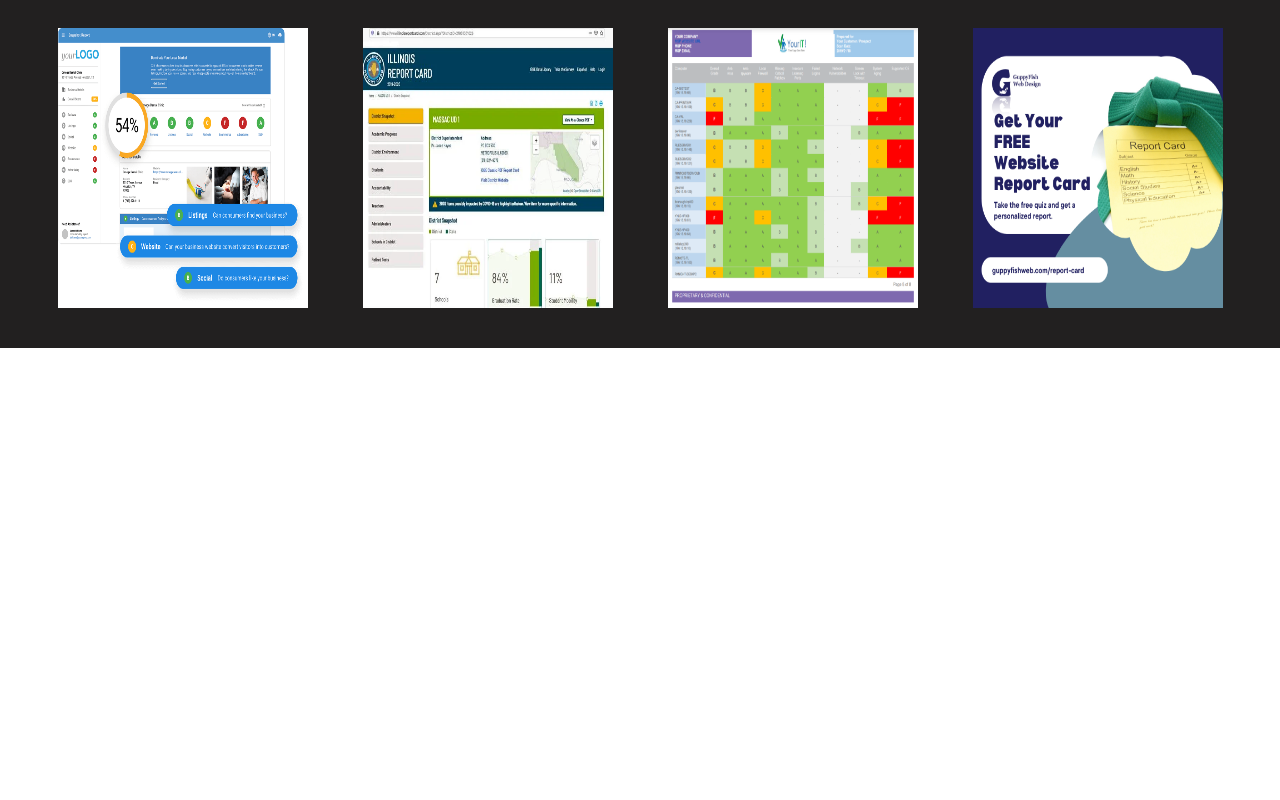
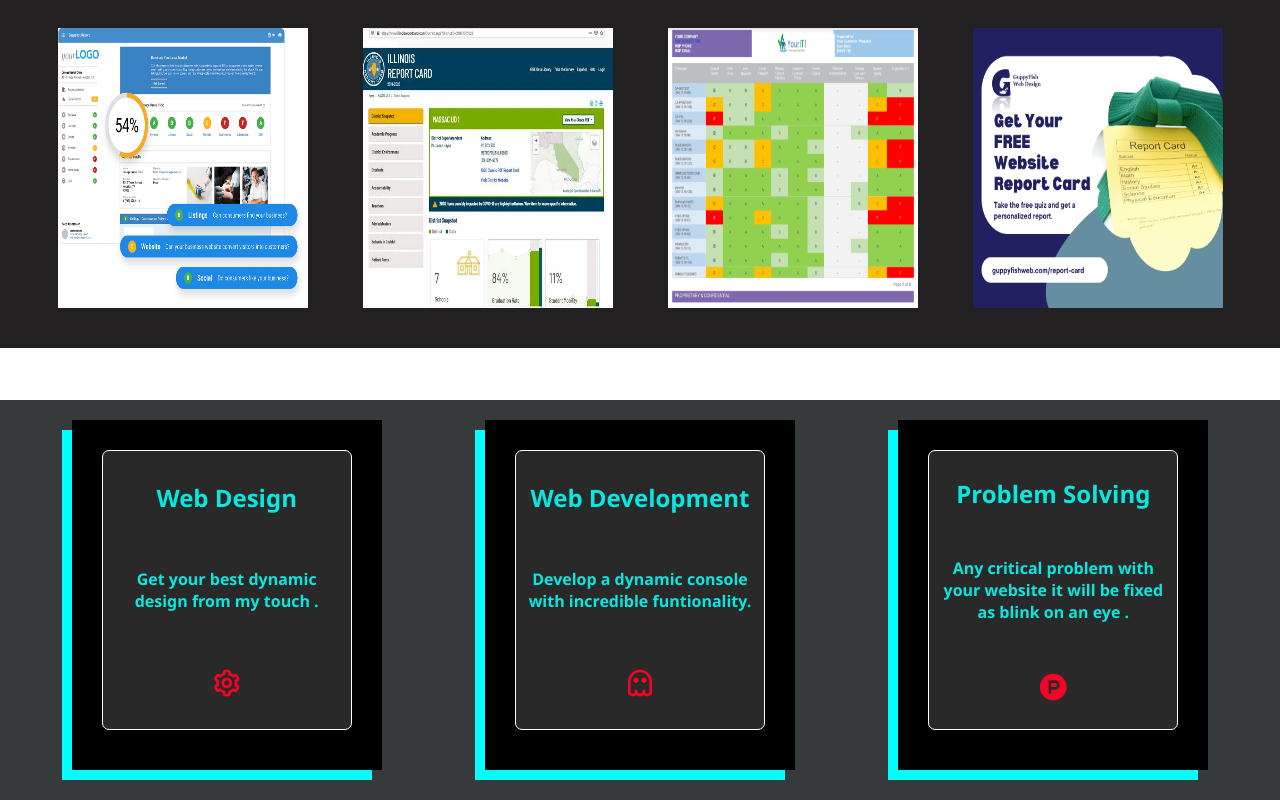
Before and after one commit to Shawon986/Restart_web_development, a plain HTML site: page Prtfolio with html css/index.html in a window 1280 px wide. Shown: the part 1459-2259 px from the top of the page. Before the commit the page ends 1807 px from the top, so only its background shows below. Drawn offline with nearby package versions, Linux system fonts and the light colour scheme.

Commit message:
service section done

```diff
--- a/Prtfolio with html css/index.html
+++ b/Prtfolio with html css/index.html
@@ -129,5 +129,51 @@
         </div>
     </section>
 
+    <!-- Service section -->
+    <h1 class="showcase"><marquee dir="ltr" style="color: black;" > Services</marquee></h1>
+    <section class="service">
+        <div class="all-card">
+            <div class="first-service">
+
+                <div class="under">
+
+                    <div class="service-item1">
+                        <h1>Web Design</h1>
+                        <h4>Get your best dynamic design from my touch .</h4>
+                        <i style="color: rgb(244, 5, 37);font-size: xx-large;" class='bx bx-cog'></i>
+
+                    </div>
+                </div>
+
+            </div>
+            <div class="first-service">
+
+                <div class="under">
+
+                    <div class="service-item1">
+                        <h1>Web Development</h1>
+                        <h4>Develop a dynamic console with incredible funtionality.</h4>
+                        <i style="color: rgb(244, 5, 37);font-size: xx-large;" class='bx bx-ghost'></i>
+
+                    </div>
+                </div>
+
+            </div>
+            <div class="first-service">
+
+                <div class="under">
+
+                    <div class="service-item1">
+                        <h1>Problem Solving</h1>
+                        <h4>Any critical problem with your website it will be fixed as blink on an eye .</h4>
+                        <i style="color: rgb(244, 5, 37);font-size: xx-large;" class='bx bxl-product-hunt'></i>
+
+                    </div>
+                </div>
+
+            </div>
+        </div>
+    </section>
+
 </body>
 </html>
--- a/Prtfolio with html css/style.css
+++ b/Prtfolio with html css/style.css
@@ -259,3 +259,50 @@ img{
     width: 250px;
     height: 280px;
 }
+
+.service{
+    width: 100%;
+    height: 400px;
+    background-color: rgb(54, 58, 58);
+    padding: 20px;
+    color: white;
+
+}
+.under{
+    width: 100%;
+    height: 350px;
+    background-color: black;
+    margin: auto;
+    padding: 30px;
+    box-shadow: -10px 10px aqua;
+
+}
+.service-heading{
+    text-align: center;
+}
+.all-card{
+    display: flex;
+    justify-content: space-around;
+}
+.service-item1{
+    background-color: rgb(42, 41, 41);
+    color: rgb(11, 230, 223);
+    width: 250px;
+    height: 280px;
+    border: 1px solid white;
+    text-align: center;
+    display: flex;
+    flex-direction: column;
+    gap: 15px;
+    padding: 10px;
+    border-radius: 7px;
+    align-items: center;
+    justify-content: space-around;
+
+}
+.service-item1:hover{
+    background-color: black;
+    transition: 0.8s;
+    color: rgb(238, 230, 4);
+    box-shadow: 10px 10px white;
+}
```
